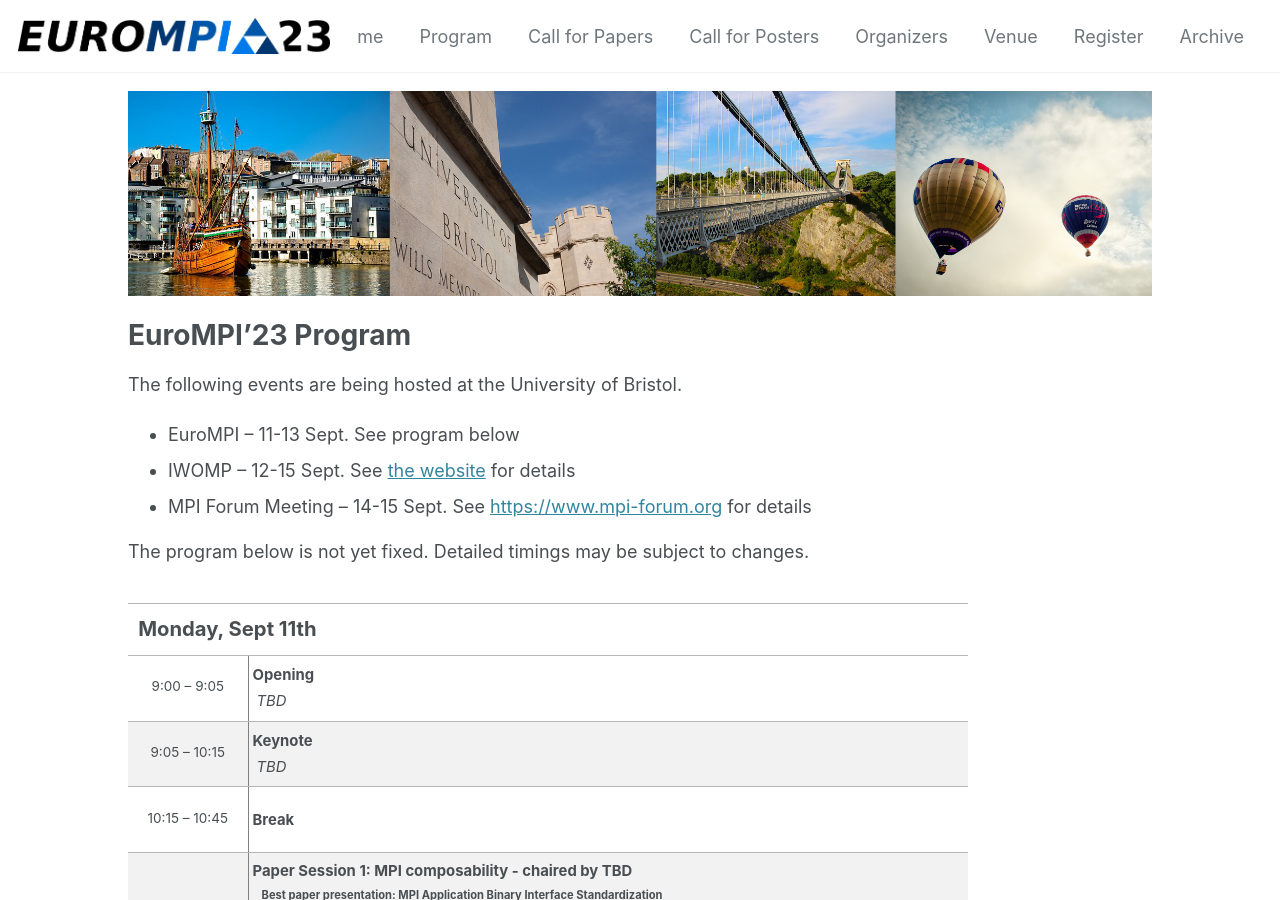
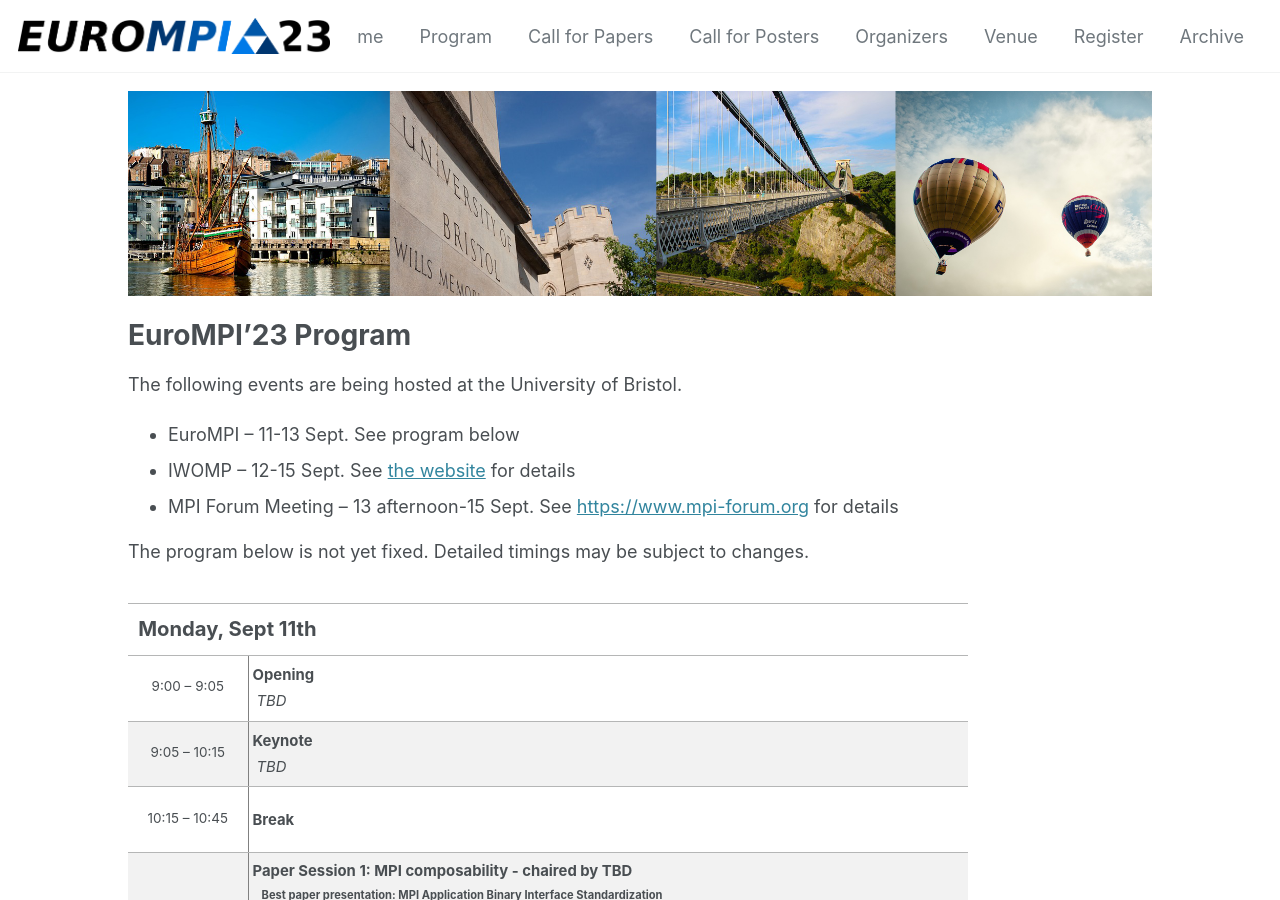
Before and after one commit to eurompi23/eurompi23.github.io, a Jekyll site: the page built from _pages/program.md, in a window 1280 px wide and 900 px high. Built offline with Jekyll 4.4.1, drawn with Linux system fonts in a browser that asks for light colours; cached includes are drawn as plain includes.

Commit message:
update date for mpi forum

```diff
--- a/_pages/program.md
+++ b/_pages/program.md
@@ -11,7 +11,7 @@ permalink: program
 The following events are being hosted at the University of Bristol.
 * EuroMPI – 11-13 Sept.  See program below
 * IWOMP – 12-15 Sept.  See <a href="https://www.iwomp.org/iwomp-2023/">the website</a> for details
-* MPI Forum Meeting – 14-15 Sept.  See <a href="https://www.mpi-forum.org">https://www.mpi-forum.org</a> for details
+* MPI Forum Meeting – 13 afternoon-15  Sept.  See <a href="https://www.mpi-forum.org">https://www.mpi-forum.org</a> for details
 
 The program below is not yet fixed. Detailed timings may be subject to changes.
 
```
